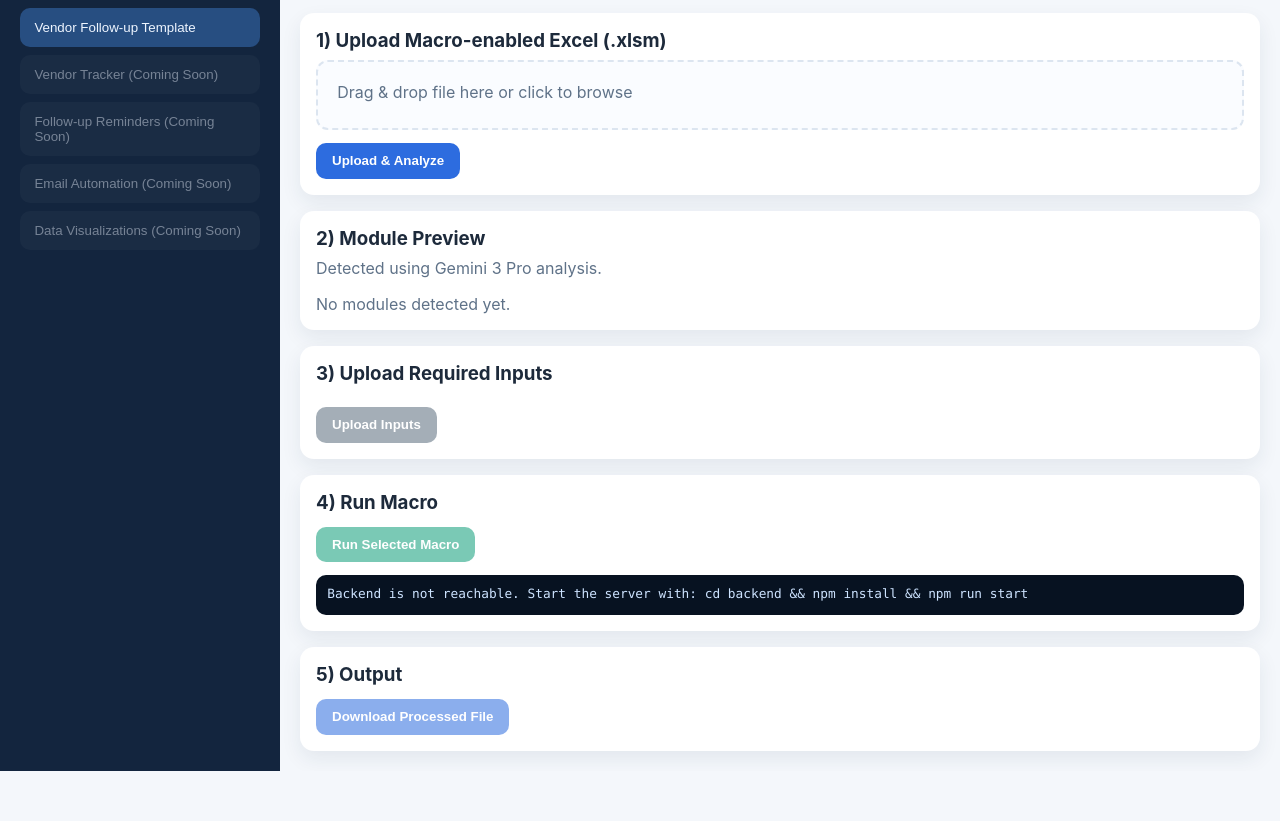
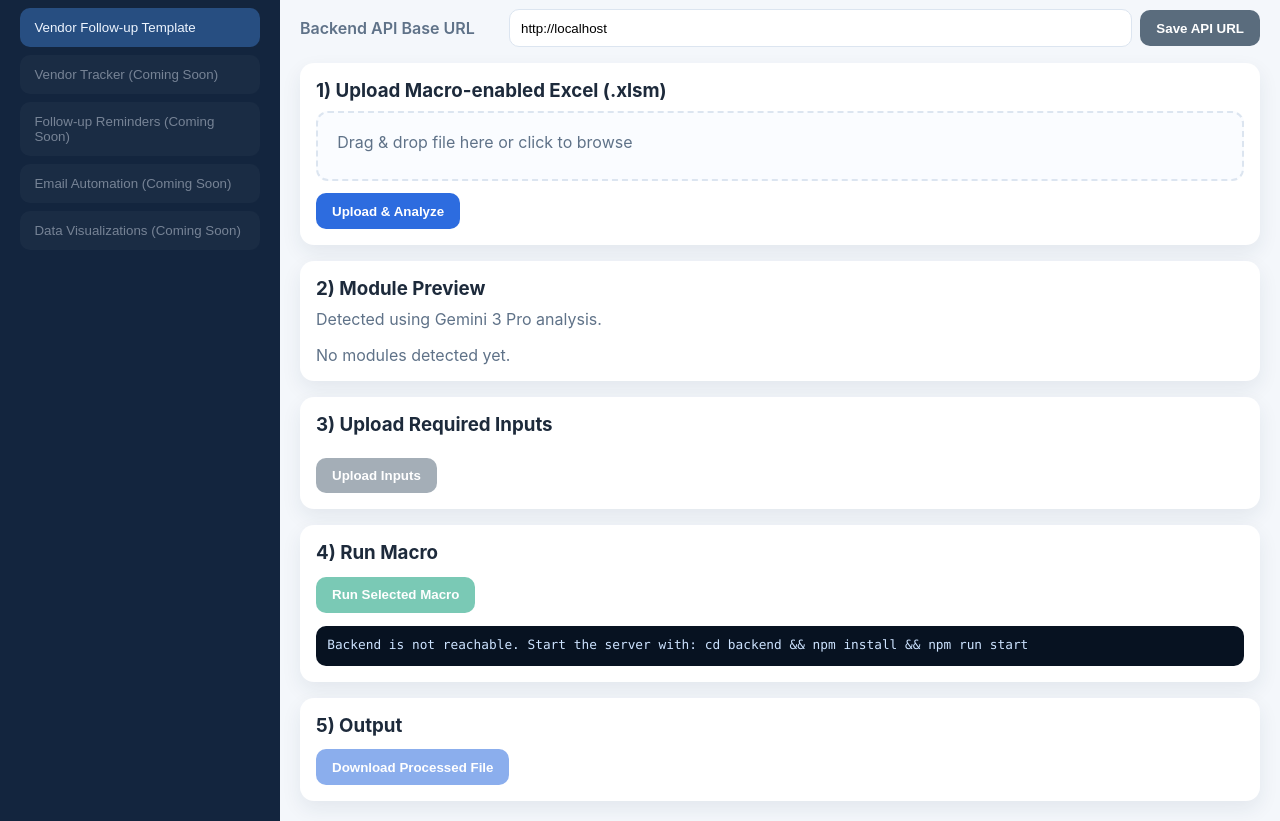
Before and after one commit to AkshatMaheshwari8729/Vendor-Follow-up-Dashboard, a plain HTML site: page frontend/index.html in a window 1280 px wide. Shown: the part 78-899 px from the top of the page. Before the commit the page ends 849 px from the top, so only its background shows below. Drawn offline with Linux system fonts and the light colour scheme; no server answers.

Commit message:
Fix Netlify/sandbox blank page with deploy config and API URL setup

```diff
--- a/frontend/app.js
+++ b/frontend/app.js
@@ -21,10 +21,14 @@ const refs = {
   toast: document.getElementById('toast'),
   logSection: document.getElementById('logSection'),
   dropzone: document.getElementById('dropzone'),
+  apiBaseInput: document.getElementById('apiBaseInput'),
+  saveApiBaseBtn: document.getElementById('saveApiBaseBtn'),
 };
 
-const apiBase =
+const getDefaultApiBase = () =>
   window.location.protocol === 'file:' ? 'http://localhost:3000' : window.location.origin;
+
+let apiBase = localStorage.getItem('vendor_api_base') || getDefaultApiBase();
 
 const showLoader = (show) => refs.loader.classList.toggle('hidden', !show);
 
@@ -36,6 +40,19 @@ const toast = (message, isError = false) => {
 
 const setLogs = (text) => {
   refs.logSection.textContent = text || '';
+};
+
+const saveApiBase = () => {
+  const value = refs.apiBaseInput.value.trim();
+  if (!value) {
+    toast('Please provide a valid API base URL.', true);
+    return;
+  }
+
+  apiBase = value.replace(/\/+$/, '');
+  localStorage.setItem('vendor_api_base', apiBase);
+  toast(`API URL saved: ${apiBase}`);
+  setLogs(`API URL updated to ${apiBase}`);
 };
 
 const uploadMacro = async () => {
@@ -278,7 +295,9 @@ refs.uploadMacroBtn.addEventListener('click', uploadMacro);
 refs.inputsForm.addEventListener('submit', uploadInputs);
 refs.runMacroBtn.addEventListener('click', runMacro);
 refs.downloadBtn.addEventListener('click', downloadOutput);
+refs.saveApiBaseBtn.addEventListener('click', saveApiBase);
 wireDragAndDrop();
+refs.apiBaseInput.value = apiBase;
 
 fetch(`${apiBase}/health`)
   .then((res) => {
--- a/frontend/index.html
+++ b/frontend/index.html
@@ -25,6 +25,11 @@
         <header class="panel-header">
           <h2>Macro Runner - Vendor Follow-up Template</h2>
           <p>Upload your macro workbook, pick a module, provide input files, and run.</p>
+          <div class="api-config">
+            <label for="apiBaseInput">Backend API Base URL</label>
+            <input id="apiBaseInput" type="text" placeholder="https://your-backend-domain.com" />
+            <button id="saveApiBaseBtn" class="btn secondary" type="button">Save API URL</button>
+          </div>
         </header>
 
         <section class="card" id="macroUploadCard">
--- a/frontend/style.css
+++ b/frontend/style.css
@@ -71,6 +71,25 @@ body {
 .panel-header p {
   margin: 0.35rem 0 0;
   color: var(--muted);
+}
+
+.api-config {
+  margin-top: 0.8rem;
+  display: grid;
+  grid-template-columns: 200px 1fr auto;
+  gap: 0.55rem;
+  align-items: center;
+}
+
+.api-config label {
+  color: var(--muted);
+  font-weight: 600;
+}
+
+.api-config input {
+  border: 1px solid var(--border);
+  border-radius: 10px;
+  padding: 0.65rem 0.7rem;
 }
 
 .card {
@@ -235,6 +254,10 @@ body {
     grid-template-columns: 1fr;
   }
 
+  .api-config {
+    grid-template-columns: 1fr;
+  }
+
   .sidebar {
     position: sticky;
     top: 0;
```
Also changed, not shown: README.md, netlify.toml (added), 1 other file.
